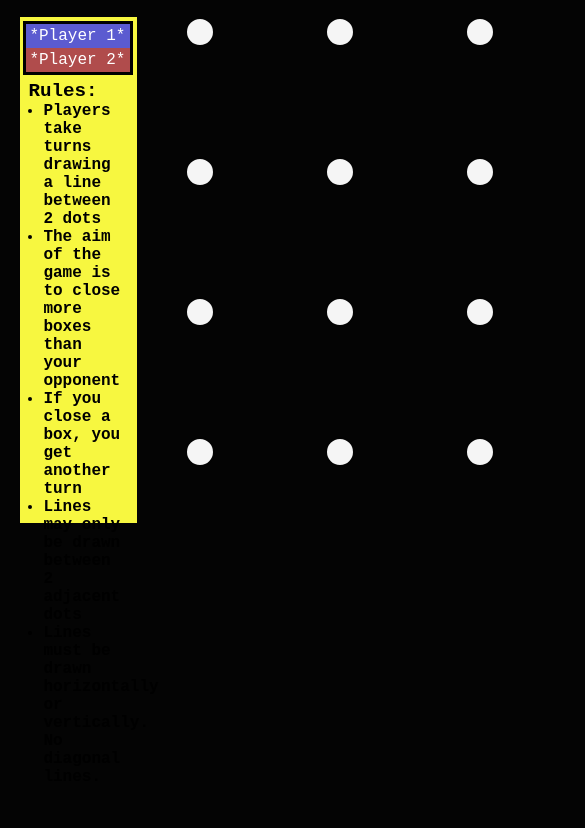
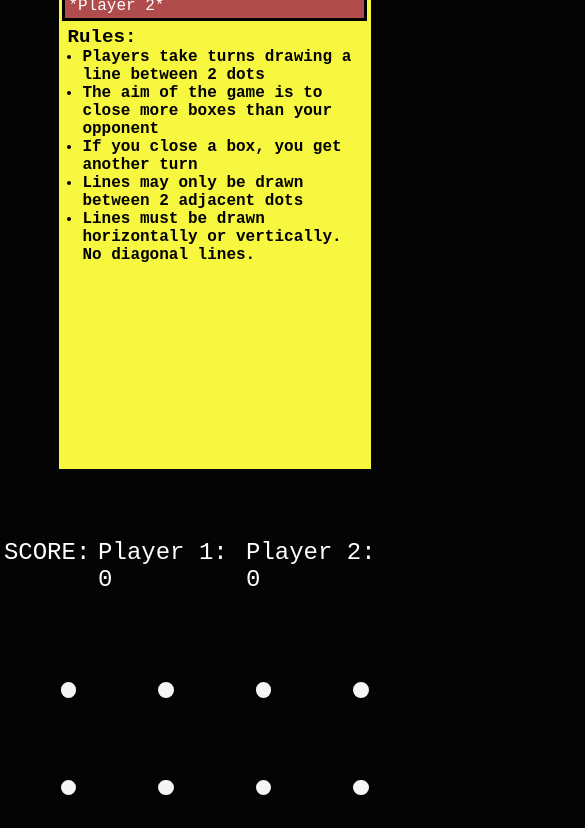
Before and after one commit to acys17/dots-and-boxes, a plain HTML site: page index.html in a window 390 px wide. Shown: the part 178-1006 px from the top of the page, 585 px wide, since content can reach past the window. Before the commit the page ends 969 px from the top, so only its background shows below. Drawn offline with Linux system fonts and the light colour scheme; a web font is replaced by a local one.

Commit message:
responsiveness started

```diff
--- a/main.scss
+++ b/main.scss
@@ -37,7 +37,6 @@ body {
     .game-container {
         display: flex;
         height: 50vh;
-        width: inherit;
         margin: 5vw;
 
         .legend {
@@ -150,3 +149,55 @@ body {
         }
     }
 }
+
+@media only screen and (max-width: 425px) {
+    body {
+        width: 100vw;
+        height: 100%;
+
+        h1 {
+            font-size: 2.7rem;
+        }
+
+        #score {
+            position: absolute;
+            top: 85vh;
+        }
+
+        .game-container {
+            flex-direction: column;
+            width: 100vw;
+            height: inherit;
+            // overflow: hidden;
+
+            .legend {
+                width: 80vw;
+                margin: 0 auto;
+            }
+
+            #dot-grid {
+                width: 100vw;
+                padding-top: 15vh;
+                margin: 10vh 10vw;
+
+                .dot {
+                    width: 5vw;
+                    height: 5vw;
+                }
+
+                .line-horizontal {
+                    width: 20vw;
+                }
+
+                .line-vertical {
+                    height: 20vw;
+                }
+
+                .square {
+                    width: 20vw;
+                    height: 20vw;
+                }
+            }
+        }
+    }
+}
```
Also changed, not shown: main.css, 1 other file.
